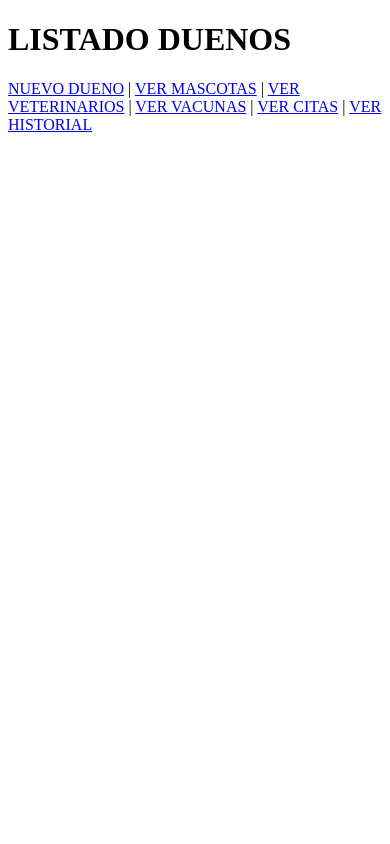
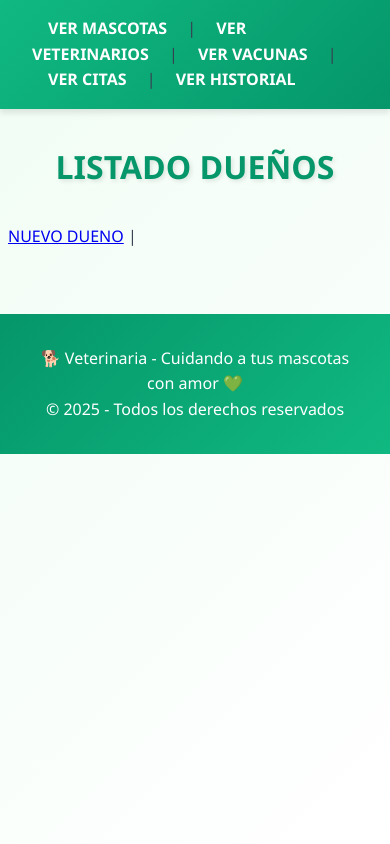
Before and after one commit to Jorge-Luis-Contreras-Maidana/ProyectoWeb3, a Django app: page /duenos/ in a window 390 px wide. Run offline with Django 5.2, Linux system fonts and the light colour scheme; data that the repository does not hold is empty.

Commit message:
Heynar Mamani Reemplazo los templates y subo la carpeta con estilos

```diff
--- /dev/null
+++ b/proyectoweb3/appVeterinaria/static/css/styles.css
@@ -0,0 +1,296 @@
+
+* {
+    margin: 0;
+    padding: 0;
+    box-sizing: border-box;
+}
+
+:root {
+    --verde-principal: #10b981;
+    --verde-oscuro: #059669;
+    --verde-claro: #d1fae5;
+    --verde-muy-claro: #f0fdf4;
+    --blanco: #ffffff;
+    --gris-claro: #f9fafb;
+    --gris-medio: #6b7280;
+    --gris-oscuro: #374151;
+    --sombra: 0 4px 6px rgba(0, 0, 0, 0.1);
+}
+
+body {
+    font-family: 'Segoe UI', Tahoma, Geneva, Verdana, sans-serif;
+    background: linear-gradient(135deg, var(--verde-muy-claro) 0%, var(--blanco) 100%);
+    color: var(--gris-oscuro);
+    min-height: 100vh;
+    line-height: 1.6;
+}
+
+/* NAVEGACIÓN */
+nav {
+    background: linear-gradient(135deg, var(--verde-principal), var(--verde-oscuro));
+    padding: 1rem 2rem;
+    box-shadow: var(--sombra);
+    position: sticky;
+    top: 0;
+    z-index: 100;
+}
+
+nav ul {
+    list-style: none;
+    display: flex;
+    gap: 2rem;
+    align-items: center;
+    flex-wrap: wrap;
+}
+
+nav a {
+    color: var(--blanco);
+    text-decoration: none;
+    font-weight: 600;
+    padding: 0.5rem 1rem;
+    border-radius: 8px;
+    transition: all 0.3s ease;
+}
+
+nav a:hover {
+    background: rgba(255, 255, 255, 0.2);
+    transform: translateY(-2px);
+}
+
+/* CONTENEDOR PRINCIPAL */
+.container {
+    max-width: 1200px;
+    margin: 2rem auto;
+    padding: 0 1rem;
+}
+
+/* ENCABEZADOS */
+h1, h2, h3 {
+    color: var(--verde-oscuro);
+    margin-bottom: 1rem;
+}
+
+h1 {
+    font-size: 2.5rem;
+    text-align: center;
+    margin: 2rem 0;
+    text-shadow: 2px 2px 4px rgba(0, 0, 0, 0.1);
+}
+
+h2 {
+    font-size: 2rem;
+    border-bottom: 3px solid var(--verde-principal);
+    padding-bottom: 0.5rem;
+    display: inline-block;
+}
+
+/* TARJETAS */
+.card {
+    background: var(--blanco);
+    border-radius: 12px;
+    padding: 2rem;
+    box-shadow: var(--sombra);
+    margin-bottom: 2rem;
+    border: 1px solid var(--verde-claro);
+    transition: transform 0.3s ease;
+}
+
+.card:hover {
+    transform: translateY(-5px);
+    box-shadow: 0 8px 12px rgba(16, 185, 129, 0.2);
+}
+
+/* FORMULARIOS */
+form {
+    background: var(--blanco);
+    padding: 2rem;
+    border-radius: 12px;
+    box-shadow: var(--sombra);
+    border: 1px solid var(--verde-claro);
+}
+
+label {
+    display: block;
+    font-weight: 600;
+    color: var(--verde-oscuro);
+    margin-bottom: 0.5rem;
+    margin-top: 1rem;
+}
+
+input[type="text"],
+input[type="email"],
+input[type="number"],
+input[type="date"],
+input[type="password"],
+textarea,
+select {
+    width: 100%;
+    padding: 0.75rem;
+    border: 2px solid var(--verde-claro);
+    border-radius: 8px;
+    font-size: 1rem;
+    transition: border-color 0.3s ease;
+    background: var(--gris-claro);
+}
+
+input:focus,
+textarea:focus,
+select:focus {
+    outline: none;
+    border-color: var(--verde-principal);
+    background: var(--blanco);
+}
+
+/* BOTONES */
+button,
+.btn,
+input[type="submit"] {
+    background: linear-gradient(135deg, var(--verde-principal), var(--verde-oscuro));
+    color: var(--blanco);
+    padding: 0.75rem 1.5rem;
+    border: none;
+    border-radius: 8px;
+    font-size: 1rem;
+    font-weight: 600;
+    cursor: pointer;
+    transition: all 0.3s ease;
+    box-shadow: var(--sombra);
+    margin-top: 1rem;
+}
+
+button:hover,
+.btn:hover,
+input[type="submit"]:hover {
+    background: linear-gradient(135deg, var(--verde-oscuro), var(--verde-principal));
+    transform: translateY(-2px);
+    box-shadow: 0 6px 10px rgba(16, 185, 129, 0.3);
+}
+
+.btn-secondary {
+    background: linear-gradient(135deg, var(--gris-medio), var(--gris-oscuro));
+}
+
+.btn-danger {
+    background: linear-gradient(135deg, #ef4444, #dc2626);
+}
+
+/* TABLAS */
+table {
+    width: 100%;
+    background: var(--blanco);
+    border-radius: 12px;
+    overflow: hidden;
+    box-shadow: var(--sombra);
+    border-collapse: collapse;
+}
+
+thead {
+    background: linear-gradient(135deg, var(--verde-principal), var(--verde-oscuro));
+    color: var(--blanco);
+}
+
+th {
+    padding: 1rem;
+    text-align: left;
+    font-weight: 600;
+    border-bottom: 3px solid var(--verde-oscuro);
+}
+
+td {
+    padding: 1rem;
+    border-bottom: 1px solid var(--verde-claro);
+}
+
+tbody tr:hover {
+    background: var(--verde-muy-claro);
+    transition: background 0.3s ease;
+}
+
+tbody tr:nth-child(even) {
+    background: var(--gris-claro);
+}
+
+tbody tr:nth-child(even):hover {
+    background: var(--verde-muy-claro);
+}
+
+/* ALERTAS */
+.alert {
+    padding: 1rem;
+    border-radius: 8px;
+    margin-bottom: 1rem;
+    border-left: 4px solid;
+}
+
+.alert-success {
+    background: var(--verde-claro);
+    border-color: var(--verde-principal);
+    color: var(--verde-oscuro);
+}
+
+.alert-error {
+    background: #fee2e2;
+    border-color: #ef4444;
+    color: #991b1b;
+}
+
+.alert-info {
+    background: #dbeafe;
+    border-color: #3b82f6;
+    color: #1e40af;
+}
+
+/* FOOTER */
+footer {
+    background: linear-gradient(135deg, var(--verde-oscuro), var(--verde-principal));
+    color: var(--blanco);
+    text-align: center;
+    padding: 2rem;
+    margin-top: 4rem;
+}
+
+/* ÍCONOS/EMOJIS */
+.icon {
+    font-size: 2rem;
+    margin-right: 0.5rem;
+}
+
+/* RESPONSIVE */
+@media (max-width: 768px) {
+    nav ul {
+        flex-direction: column;
+        gap: 1rem;
+    }
+
+    h1 {
+        font-size: 2rem;
+    }
+
+    .container {
+        padding: 0 0.5rem;
+    }
+
+    table {
+        font-size: 0.9rem;
+    }
+
+    th, td {
+        padding: 0.5rem;
+    }
+}
+
+/* ANIMACIONES */
+@keyframes fadeIn {
+    from {
+        opacity: 0;
+        transform: translateY(20px);
+    }
+    to {
+        opacity: 1;
+        transform: translateY(0);
+    }
+}
+
+.card, form, table {
+    animation: fadeIn 0.5s ease;
+}
--- a/proyectoweb3/appVeterinaria/templates/base.html
+++ b/proyectoweb3/appVeterinaria/templates/base.html
@@ -1,15 +1,31 @@
+{% load static %}
 <!DOCTYPE html>
-<html lang="en">
+<html lang="es">
 <head>
     <meta charset="UTF-8">
     <meta name="viewport" content="width=device-width, initial-scale=1.0">
-    <title>Document</title>
+    <title>{% block title %}Veterinaria{% endblock %}</title>
+    <link rel="stylesheet" href="{% static 'css/styles.css' %}">
 </head>
 <body>
-    <!-- Codigo en python  -->
-     {% block content%}
+        <nav>
+                    <a href="{% url 'listar_mascotas' %}">VER MASCOTAS</a> |
+                    <a href="{% url 'listar_veterinarios' %}">VER VETERINARIOS</a> |
+                    <a href="{% url 'listar_vacunas' %}">VER VACUNAS</a> |
+                    <a href="{% url 'listar_citas' %}">VER CITAS</a> |
+                    <a href="{% url 'listar_historial' %}">VER HISTORIAL</a>
+        </nav>
 
+    <!-- Contenido principal -->
+    <div class="container">
+        {% block content %}
+        {% endblock %}
+    </div>
 
-     {% endblock %}
+    <!-- Footer -->
+    <footer>
+        <p>🐕 Veterinaria - Cuidando a tus mascotas con amor 💚</p>
+        <p>&copy; 2025 - Todos los derechos reservados</p>
+    </footer>
 </body>
 </html>
--- a/proyectoweb3/appVeterinaria/templates/listar_citas.html
+++ b/proyectoweb3/appVeterinaria/templates/listar_citas.html
@@ -13,10 +13,5 @@
         {% endfor %}
     </ul>
     <a href="{% url 'crear_cita' %}">NUEVA CITA</a> |
-    <a href="{% url 'listar_duenos' %}">VER DUENOS</a> |
-    <a href="{% url 'listar_mascotas' %}">VER MASCOTAS</a> |
-    <a href="{% url 'listar_veterinarios' %}">VER VETERINARIOS</a> |
-    <a href="{% url 'listar_vacunas' %}">VER VACUNAS</a> |
-    <a href="{% url 'listar_historial' %}">VER HISTORIAL</a>
 
 {% endblock %}
--- a/proyectoweb3/appVeterinaria/templates/listar_duenos.html
+++ b/proyectoweb3/appVeterinaria/templates/listar_duenos.html
@@ -2,7 +2,7 @@
 
 {% block content %}
         {% comment %} usuario: {{ user.username }} {% endcomment %}
-        <h1>LISTADO DUENOS</h1>
+        <h1>LISTADO DUEÑOS</h1>
         <ul>
             {% for dueno in duenos %}
                 <li>
@@ -13,10 +13,5 @@
             {% endfor %}
         </ul>
         <a href="{% url 'crear_dueno' %}">NUEVO DUENO</a> |
-        <a href="{% url 'listar_mascotas' %}">VER MASCOTAS</a> |
-        <a href="{% url 'listar_veterinarios' %}">VER VETERINARIOS</a> |
-        <a href="{% url 'listar_vacunas' %}">VER VACUNAS</a> |
-        <a href="{% url 'listar_citas' %}">VER CITAS</a> |
-        <a href="{% url 'listar_historial' %}">VER HISTORIAL</a>
 
 {% endblock %}
--- a/proyectoweb3/appVeterinaria/templates/listar_historial.html
+++ b/proyectoweb3/appVeterinaria/templates/listar_historial.html
@@ -13,11 +13,6 @@
         {% endfor %}
     </ul>
     <a href="{% url 'crear_historial' %}">NUEVO REGISTRO</a> |
-    <a href="{% url 'listar_duenos' %}">VER DUENOS</a> |
-    <a href="{% url 'listar_mascotas' %}">VER MASCOTAS</a> |
-    <a href="{% url 'listar_veterinarios' %}">VER VETERINARIOS</a> |
-    <a href="{% url 'listar_vacunas' %}">VER VACUNAS</a> |
-    <a href="{% url 'listar_citas' %}">VER CITAS</a> |
 
     {% comment %} <a href="{% url 'listar_compras' %}">VER COMPRAS</a> |
     <a href="{% url 'listar_tiendas' %}">VER TIENDAS</a> {% endcomment %}
--- a/proyectoweb3/appVeterinaria/templates/listar_mascotas.html
+++ b/proyectoweb3/appVeterinaria/templates/listar_mascotas.html
@@ -13,10 +13,5 @@
         {% endfor %}
     </ul>
     <a href="{% url 'crear_mascota' %}">NUEVA MASCOTA</a> |
-    <a href="{% url 'listar_duenos' %}">VER DUENOS</a> |
-    <a href="{% url 'listar_veterinarios' %}">VER VETERINARIOS</a> |
-    <a href="{% url 'listar_vacunas' %}">VER VACUNAS</a> |
-    <a href="{% url 'listar_citas' %}">VER CITAS</a> |
-    <a href="{% url 'listar_historial' %}">VER HISTORIAL</a>
 
 {% endblock %}
--- a/proyectoweb3/appVeterinaria/templates/listar_vacunas.html
+++ b/proyectoweb3/appVeterinaria/templates/listar_vacunas.html
@@ -13,10 +13,6 @@
         {% endfor %}
     </ul>
     <a href="{% url 'crear_vacuna' %}">NUEVA VACUNA</a> |
-    <a href="{% url 'listar_duenos' %}">VER DUENOS</a> |
-    <a href="{% url 'listar_mascotas' %}">VER MASCOTAS</a> |
-    <a href="{% url 'listar_veterinarios' %}">VER VETERINARIOS</a> |
-    <a href="{% url 'listar_citas' %}">VER CITAS</a> |
-    <a href="{% url 'listar_historial' %}">VER HISTORIAL</a>
+
 
 {% endblock %}
--- a/proyectoweb3/appVeterinaria/templates/listar_veterinarios.html
+++ b/proyectoweb3/appVeterinaria/templates/listar_veterinarios.html
@@ -13,10 +13,6 @@
         {% endfor %}
     </ul>
     <a href="{% url 'crear_veterinario' %}">NUEVO VETERINARIO</a> |
-    <a href="{% url 'listar_duenos' %}">VER DUENOS</a> |
-    <a href="{% url 'listar_mascotas' %}">VER MASCOTAS</a> |
-    <a href="{% url 'listar_vacunas' %}">VER VACUNAS</a> |
-    <a href="{% url 'listar_citas' %}">VER CITAS</a> |
-    <a href="{% url 'listar_historial' %}">VER HISTORIAL</a>
+
 
 {% endblock %}
```
